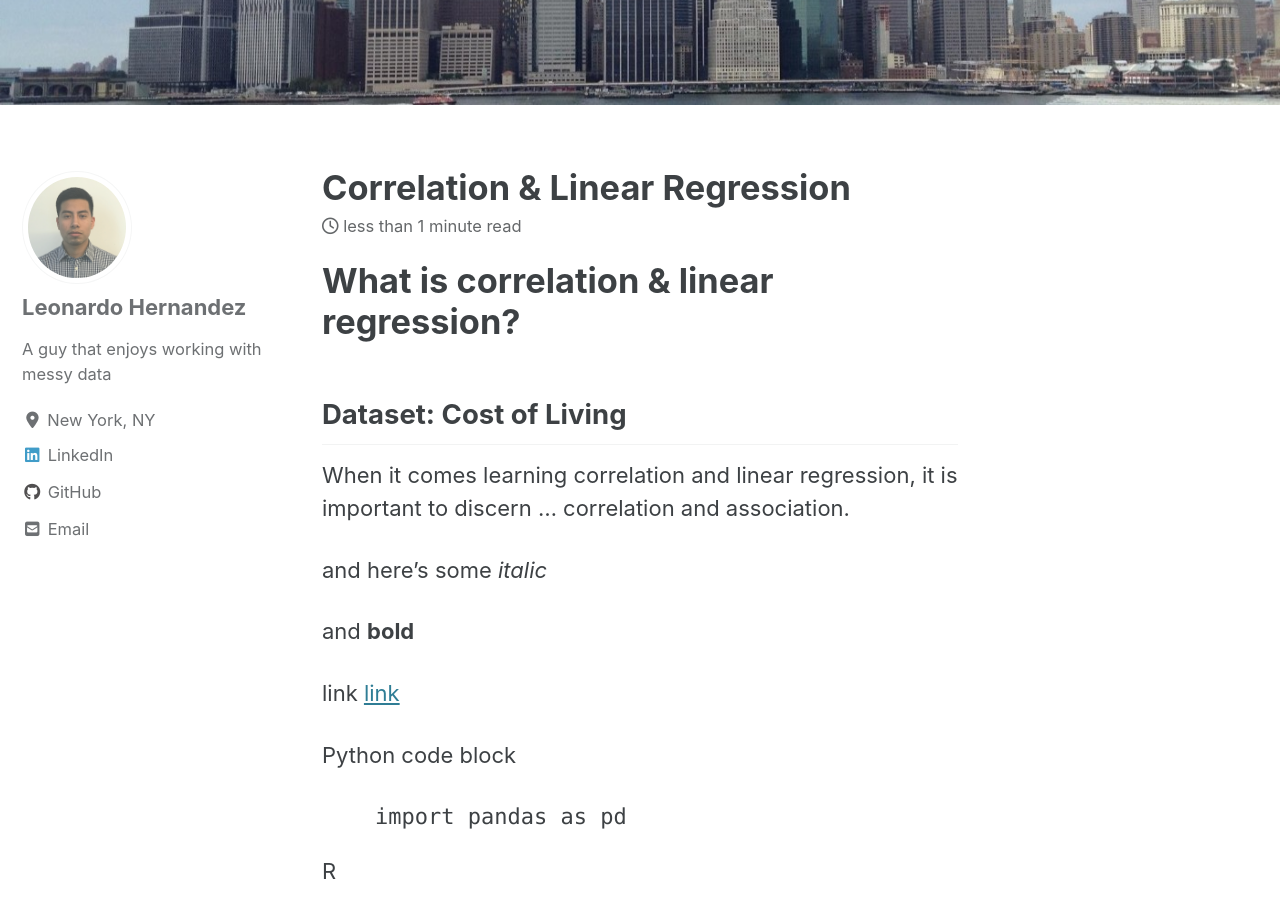
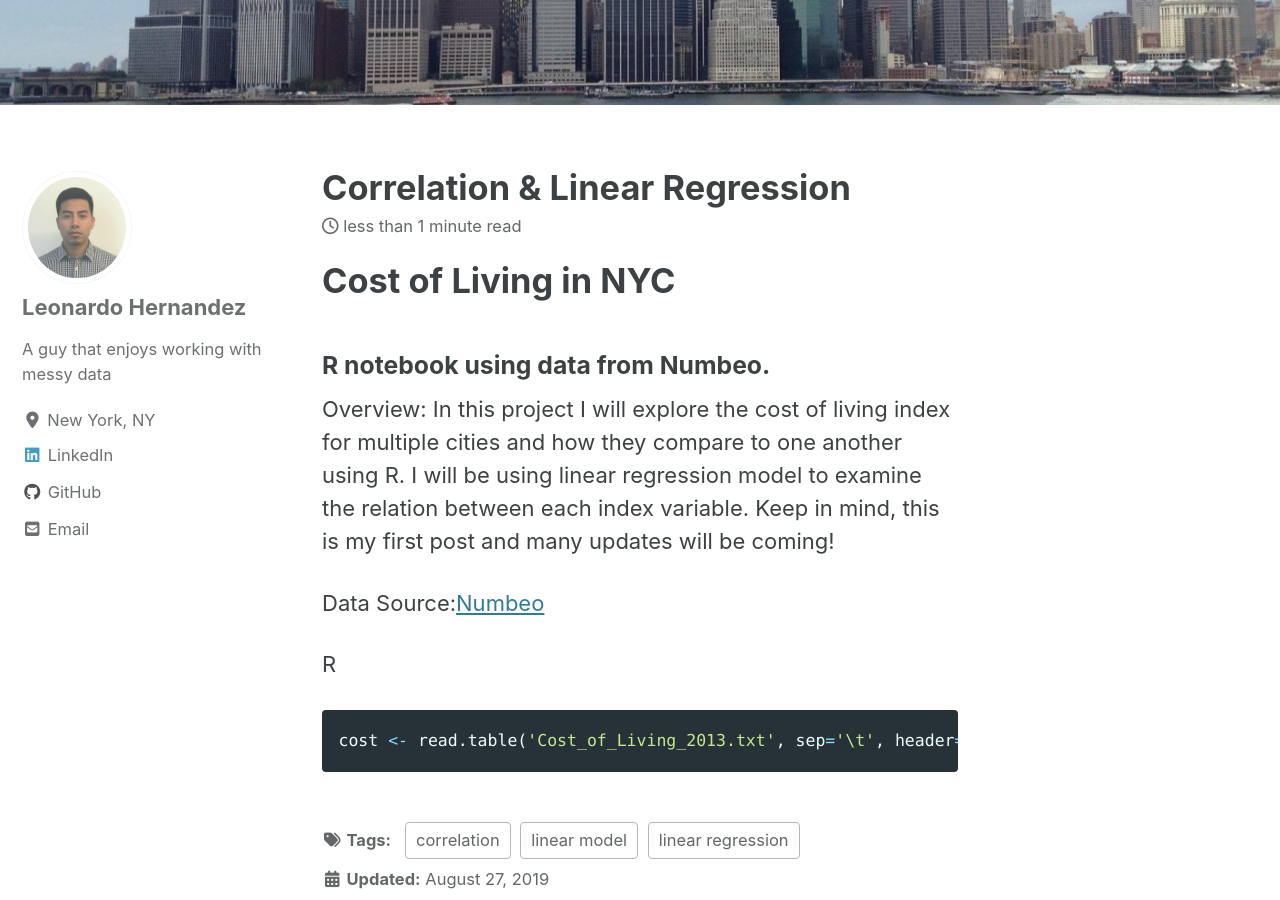
Before and after one commit to leojhernandez/leojhernandez.github.io, a Jekyll site: the page built from _posts/2019-08-27-corr-reg.md, in a window 1280 px wide and 900 px high, scrolled down 314 px. Built offline with Jekyll 4.4.1, drawn with Linux system fonts in a browser that asks for light colours; cached includes are drawn as plain includes; nearby versions of some CDN libraries.

Commit message:
Updated post

`````diff
--- a/_posts/2019-08-27-corr-reg.md
+++ b/_posts/2019-08-27-corr-reg.md
@@ -7,21 +7,12 @@ header:
 excerpt: "STA 3155 Regression and Forecasting Models for Business Applications"
 ---
 
-# What is correlation & linear regression?
-## Dataset: Cost of Living
+# Cost of Living in NYC
+### R notebook using data from Numbeo.
+Overview: In this project I will explore the cost of living index for multiple cities and how they compare to one another using R. I will be using linear regression model to examine the relation between each index variable. Keep in mind, this is my first post and many updates will be coming!
 
-When it comes learning correlation and linear regression, it is important to discern ... correlation and association.
+Data Source:[Numbeo](https://www.numbeo.com/cost-of-living/rankings_current.jsp)
 
-and here's some *italic*
-
-and **bold**
-
-link [link](https://www.linkedin.com/in/leonardojhernandez/)
-
-Python code block
-```Python
-    import pandas as pd
-````
 
 R
 ```r
`````
